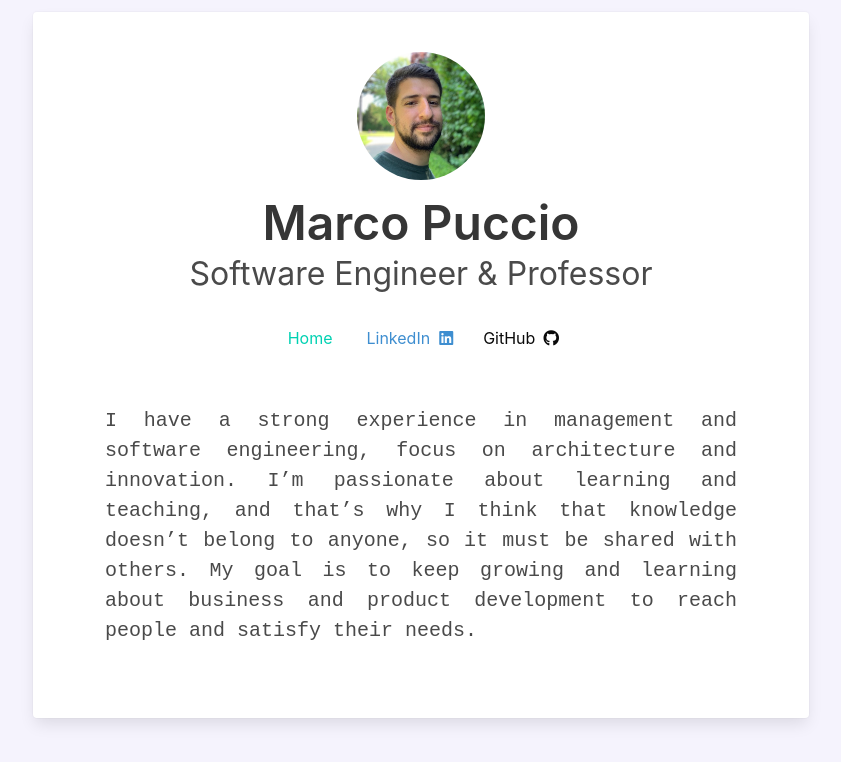
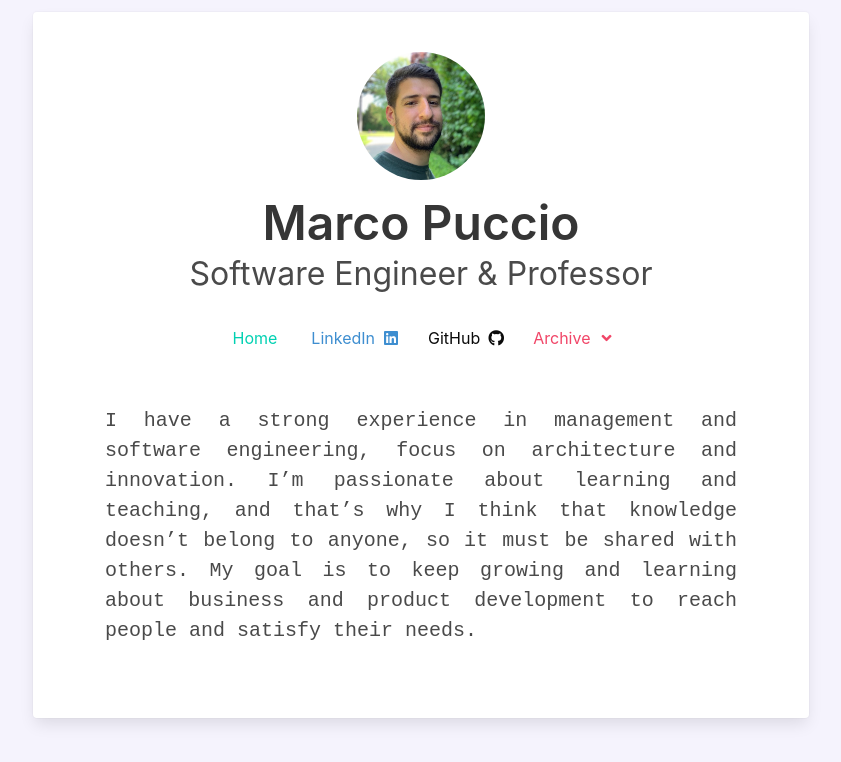
Before and after one commit to marcopuccio/marcopucc.io, a React (Create React App) app: page / in a window 1280 px wide. Shown: the top 762 px of the page, without its empty margins (219-1060 px from the left). Built offline with nearby package versions, Linux system fonts and the light colour scheme.

Commit message:
add archive to menu

```diff
--- a/src/components/Menu/index.tsx
+++ b/src/components/Menu/index.tsx
@@ -1,4 +1,4 @@
-import React from "react";
+import React, { useState } from "react";
 
 import { MenuItem, MenuItemProps } from "../MenuItem";
 import { FAIcon } from "../FAIcon";
@@ -35,19 +35,53 @@ const menuItems: MenuItemProps[] = [
   },
 ];
 
+const archiveDropdownMenuItems: MenuItemProps[] = [
+  {
+    color: "is-danger",
+    external: true,
+    href: "https://2018.marcopuccio.me/",
+    children: <span>2018.marcopuccio.me</span>,
+  },
+  {
+    color: "is-danger",
+    external: true,
+    href: "https://2016.marcopuccio.me/",
+    children: <span>2016.marcopuccio.me</span>,
+  },
+  {
+    color: "is-danger",
+    external: true,
+    href: "https://github.com/marcopuccio/marcopuccio.github.io/issues/new",
+    children: <small>Report an issue</small>,
+  },
+];
+
 export const Menu: React.FC = () => {
+  const [archiveDropdownActive, setArchiveDropdownActive] = useState<boolean>(
+    false
+  );
+
+  const toggleArchiveDropdown = () => {
+    setArchiveDropdownActive((isActive) => !isActive);
+  };
+
   return (
     <div className="is-flex is-flex-direction-row is-justify-content-center is-flex-wrap-wrap">
-      {menuItems.map((item, key) => (
-        <MenuItem {...item} key={key} />
+      {menuItems.map((item, index) => (
+        <MenuItem {...item} key={index} />
       ))}
 
-      {/* <div className="dropdown is-active">
+      <div
+        className={`dropdown is-right ${
+          !!archiveDropdownActive ? "is-active" : ""
+        }`}
+      >
         <div className="dropdown-trigger">
           <button
             className="button is-inverted is-danger"
             aria-haspopup="true"
             aria-controls="archive-dropdown"
+            onClick={toggleArchiveDropdown}
           >
             <span>Archive</span>
             <span className="icon is-small">
@@ -57,41 +91,14 @@ export const Menu: React.FC = () => {
         </div>
         <div className="dropdown-menu" id="archive-dropdown" role="menu">
           <div className="dropdown-content">
-            <div className="dropdown-item">
-              <a
-                className="is-danger is-inverted"
-                href="https://2018.marcopuccio.me/"
-                target="_blank"
-                rel="noreferrer"
-              >
-                2018.marcopuccio.me
-              </a>
-            </div>
-            <div className="dropdown-item">
-              <a
-                className="is-danger is-inverted"
-                href="https://2016.marcopuccio.me/"
-                target="_blank"
-                rel="noreferrer"
-              >
-                2016.marcopuccio.me
-              </a>
-            </div>
-
-            <hr className="dropdown-divider" />
-            <div className="dropdown-item">
-              <a
-                className="is-danger is-inverted"
-                href="https://github.com/marcopuccio/marcopuccio.github.io/issues/new"
-                target="_blank"
-                rel="noreferrer"
-              >
-                <small>Report an issue</small>
-              </a>
-            </div>
+            {archiveDropdownMenuItems.map((item, index) => (
+              <div className="dropdown-item" key={index}>
+                <MenuItem {...item} />
+              </div>
+            ))}
           </div>
         </div>
-      </div> */}
+      </div>
     </div>
   );
 };
```
